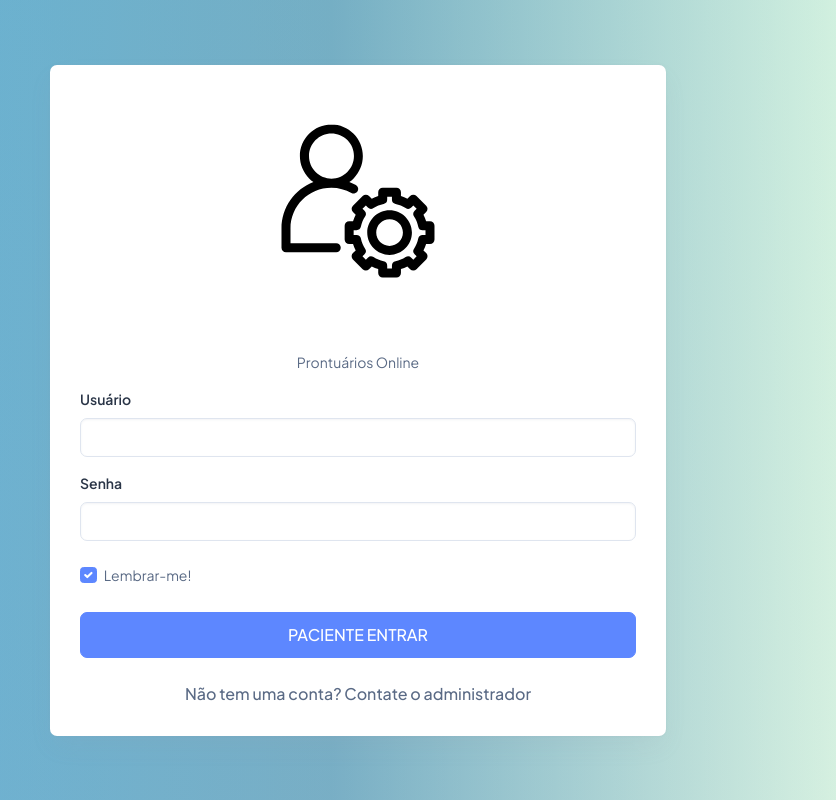
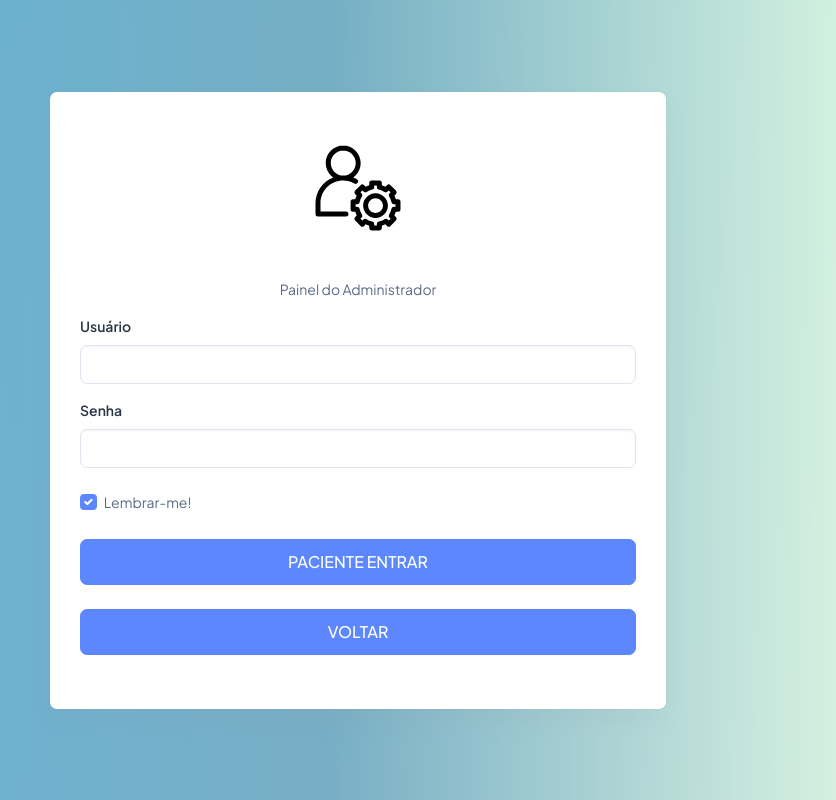
Before and after one commit to tbgbarros/PI-2-DSM2SEM, a PHP site: page /adm.php in a window 1280 px wide. Shown: the whole page, without its empty margins (282-1118 px from the left). Run offline with PHP 8.4, Linux system fonts and the light colour scheme.

Commit message:
ALTERACAO LOGIN MEDICO E ADM

```diff
--- a/CODIFICAÇÃO/pi/adm.php
+++ b/CODIFICAÇÃO/pi/adm.php
@@ -28,10 +28,10 @@ require_once 'class/connect.php';
           <div class="col-md-8 col-lg-6 col-xxl-3">
             <div class="card mb-0">
               <div class="card-body">
-                <a href="./home.php" class="text-nowrap logo-img text-center d-block py-3 w-100">
-                  <img src="./images/logos/admin.svg" width="180" alt="">
+                <a href="./index.php" class="text-nowrap logo-img text-center d-block py-3 w-100">
+                  <img src="./images/logos/admin.svg" width="100" alt="">
                 </a>
-                <p class="text-center">Prontuários Online</p>
+                <p class="text-center">Painel do Administrador</p>
                 <form method="post">
                   <div class="mb-3">
                     <label for="usuario" class="form-label">Usuário</label>
@@ -51,13 +51,16 @@ require_once 'class/connect.php';
 
                   </div>
 
-                  <a class=""><button type="submit" class="btn btn-primary w-100 py-8 fs-4 mb-4 rounded-2">PACIENTE
-                      ENTRAR</button></a>
-                  <div class="d-flex align-items-center justify-content-center">
-                    <p class="fs-4 mb-0 fw-bold">Não tem uma conta? Contate o administrador</p>
-
-                  </div>
+                  <a class="">
+                    <button type="submit" class="btn btn-primary w-100 py-8 fs-4 mb-4 rounded-2">PACIENTE
+                      ENTRAR
+                    </button>
+                  </a>
                 </form>
+                <a class="" href="./index.php">
+                  <button type="submit" class="btn btn-primary w-100 py-8 fs-4 mb-4 rounded-2">VOLTAR
+                  </button>
+                </a>
 
               </div>
             </div>
--- a/CODIFICAÇÃO/pi/index.php
+++ b/CODIFICAÇÃO/pi/index.php
@@ -28,8 +28,8 @@ require_once 'class/connectMedico.php';
                     <div class="col-md-8 col-lg-6 col-xxl-3">
                         <div class="card mb-0">
                             <div class="card-body">
-                                <a href="./home.php" class="text-nowrap logo-img text-center d-block py-3 w-100">
-                                    <img src="./images/logos/home.svg" width="180" alt="">
+                                <a href="./index.php" class="text-nowrap logo-img text-center d-block py-3 w-100">
+                                    <img src="./images/logos/home.svg" width="100" alt="">
                                 </a>
                                 <p class="text-center">Prontuários Online</p>
                                 <form method="post">
```
